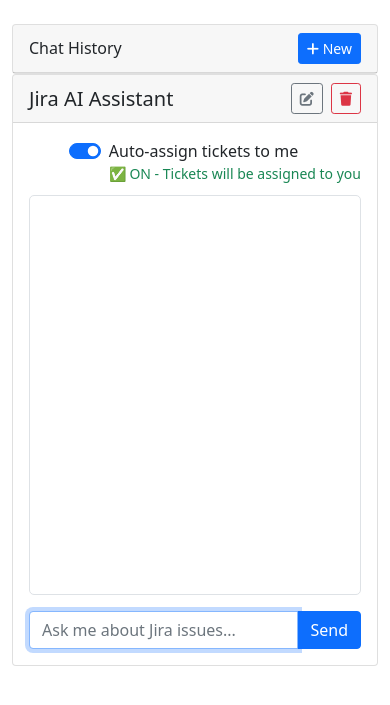
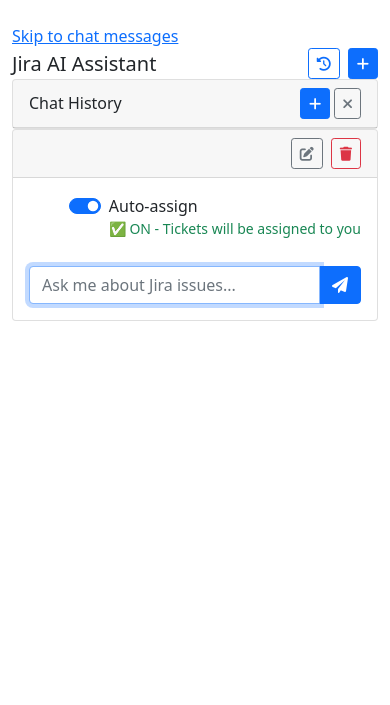
Before and after one commit to Kevinolm10/Jira-AI-integration, a Django app: page / in a window 390 px wide. Shown: the part 87-792 px from the top of the page. Run offline with Django 5.2, Linux system fonts and the light colour scheme; the visitor is signed in with stand-in values (Sample User, id 1); data that the repository does not hold is empty.

Commit message:
Implement responsive chat interface layout
- Replace fixed grid layout with flexible responsive design
- Add mobile header with collapsible sidebar functionality
- Implement three-column responsive layout for desktop, tablet, and mobile
- Add accessibility skip link for screen reader navigation
- Optimize toolbar and form controls for different screen sizes
- Include mobile-specific navigation buttons and controls
- Ensure proper flexbox layout for optimal space utilization

```diff
--- a/jira_chatbot/templates/ai_chat/chat.html
+++ b/jira_chatbot/templates/ai_chat/chat.html
@@ -3,18 +3,40 @@
 {% block title %}AI Chat - {{ block.super }}{% endblock %}
 
 {% block content %}
-<div class="row">
+<a href="#chat-messages" class="skip-link">Skip to chat messages</a>
+<div class="chat-container">
+    <!-- Mobile Header -->
+    <div class="mobile-header d-lg-none">
+        <div class="d-flex justify-content-between align-items-center">
+            <h5 class="mb-0" id="mobileChatTitle">Jira AI Assistant</h5>
+            <div class="d-flex align-items-center gap-2">
+                <button class="btn btn-sm btn-outline-primary" id="toggleSidebarBtn">
+                    <i class="fas fa-history"></i>
+                </button>
+                <button class="btn btn-sm btn-primary" id="mobileNewChatBtn">
+                    <i class="fas fa-plus"></i>
+                </button>
+            </div>
+        </div>
+    </div>
+
+    <div class="row g-0 chat-row">
         <!-- Chat History Sidebar -->
-    <div class="col-md-3">
-        <div class="card h-100">
+        <div class="col-lg-3 col-md-4 sidebar-col" id="chatSidebar">
+            <div class="card h-100 sidebar-card">
                 <div class="card-header d-flex justify-content-between align-items-center">
                     <h6 class="mb-0">Chat History</h6>
+                    <div class="d-flex gap-1">
                         <button class="btn btn-sm btn-primary" id="newChatBtn">
-                    <i class="fas fa-plus"></i> New
+                            <i class="fas fa-plus"></i> <span class="d-none d-md-inline">New</span>
+                        </button>
+                        <button class="btn btn-sm btn-outline-secondary d-lg-none" id="closeSidebarBtn">
+                            <i class="fas fa-times"></i>
                         </button>
                     </div>
+                </div>
                 <div class="card-body p-0">
-                <div id="chatSessions" class="list-group list-group-flush" style="max-height: 500px; overflow-y: auto;">
+                    <div id="chatSessions" class="list-group list-group-flush chat-sessions-list">
                         <!-- Chat sessions will be loaded here -->
                     </div>
                 </div>
@@ -22,11 +44,11 @@
         </div>
 
         <!-- Main Chat Area -->
-    <div class="col-md-9">
-        <div class="card">
-            <div class="card-header d-flex justify-content-between align-items-center">
-                <h5 class="mb-0" id="chatTitle">Jira AI Assistant</h5>
-                <div class="d-flex align-items-center gap-2">
+        <div class="col-lg-9 col-md-8 chat-col">
+            <div class="card h-100 chat-card">
+                <div class="card-header d-flex justify-content-between align-items-center chat-header">
+                    <h5 class="mb-0 d-none d-lg-block" id="chatTitle">Jira AI Assistant</h5>
+                    <div class="d-flex align-items-center gap-2 ms-auto">
                         <button class="btn btn-sm btn-outline-secondary" id="renameChatBtn" style="display: none;">
                             <i class="fas fa-edit"></i>
                         </button>
@@ -35,28 +57,36 @@
                         </button>
                     </div>
                 </div>
-            <div class="card-body">
-                <div id="toolbar" class="d-flex justify-content-between align-items-center mb-2">
-                    <div></div>
+                <div class="card-body d-flex flex-column chat-body">
+                    <!-- Auto-assign toggle -->
+                    <div id="toolbar" class="d-flex justify-content-end align-items-center mb-2 flex-wrap">
                         <div class="form-check form-switch">
                             <input class="form-check-input" type="checkbox" id="autoAssignToggle" checked>
                             <label class="form-check-label" for="autoAssignToggle">
-                            <span id="toggleLabel">Auto-assign tickets to me</span>
-                            <small class="text-muted d-block" id="toggleStatus">✅ ON - Tickets will be assigned to you</small>
+                                <span id="toggleLabel" class="d-none d-sm-inline">Auto-assign tickets to me</span>
+                                <span class="d-sm-none">Auto-assign</span>
+                                <small class="text-muted d-block" id="toggleStatus">✅ ON</small>
                             </label>
                         </div>
                     </div>
-                <div id="chat-messages" class="mb-3" style="height: 400px; overflow-y: auto; border: 1px solid #dee2e6; padding: 15px; border-radius: 5px;">
+
+                    <!-- Chat messages area -->
+                    <div id="chat-messages" class="flex-grow-1 chat-messages">
                         <!-- Chat messages will appear here -->
                     </div>
 
-                <form id="chat-form">
+                    <!-- Input form -->
+                    <form id="chat-form" class="mt-3">
                         {% csrf_token %}
                         <div class="input-group">
                             <input type="text" id="user-input" class="form-control" placeholder="Ask me about Jira issues..." required>
-                        <button type="submit" class="btn btn-primary" id="send">Send</button>
+                            <button type="submit" class="btn btn-primary" id="send">
+                                <i class="fas fa-paper-plane d-sm-none"></i>
+                                <span class="d-none d-sm-inline">Send</span>
+                            </button>
                         </div>
                     </form>
+                </div>
             </div>
         </div>
     </div>
```
Lines whose indentation alone changed are shown as unchanged.
